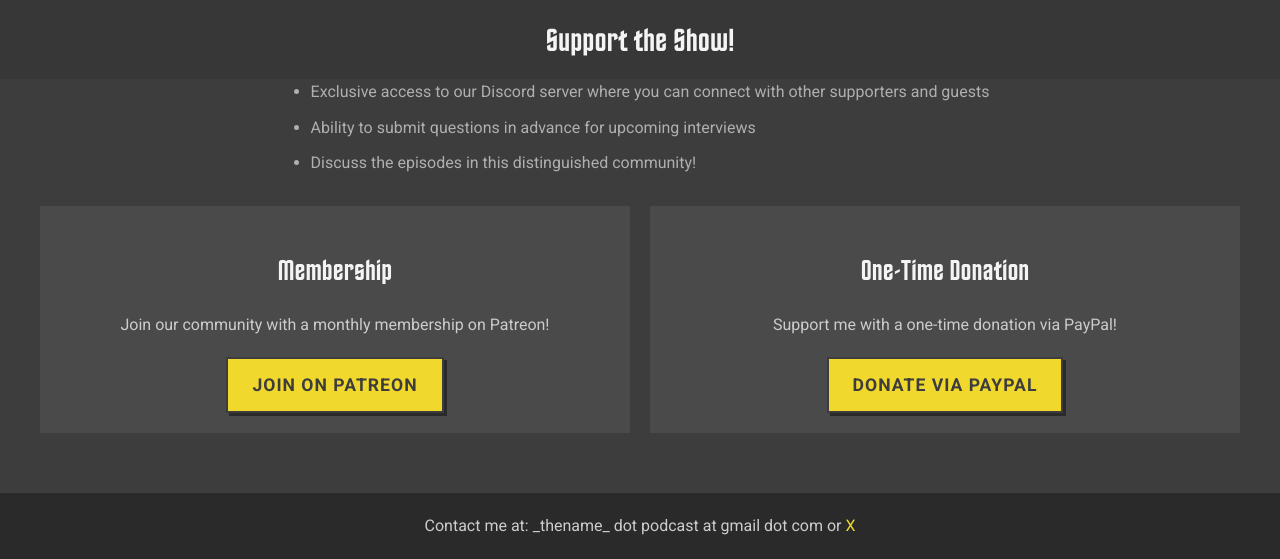
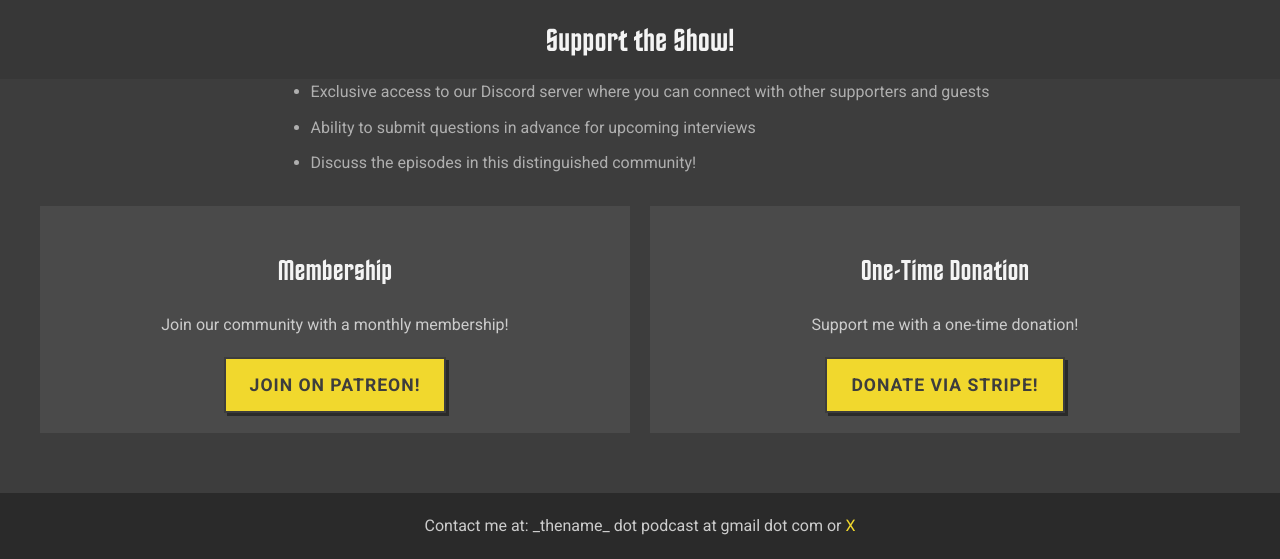
Before and after one commit to OatmealLick/website, a plain HTML site: page index.html in a window 1280 px wide. Shown: the part 721-1280 px from the top of the page. Drawn offline with Linux system fonts and the light colour scheme.

Commit message:
Replace paypal with stripe

```diff
--- a/index.html
+++ b/index.html
@@ -242,13 +242,13 @@
         <div class="sponsorship-section">
             <div class="membership">
                 <h2>Membership</h2>
-                <p>Join our community with a monthly membership on Patreon!</p>
-                <a href="https://www.patreon.com/wookash" class="btn">Join on Patreon</a>
+                <p>Join our community with a monthly membership!</p>
+                <a href="https://www.patreon.com/wookash" class="btn">Join on Patreon!</a>
             </div>
             <div class="donation">
                 <h2>One-Time Donation</h2>
-                <p>Support me with a one-time donation via PayPal!</p>
-                <a href="https://www.paypal.com/donate/?hosted_button_id=8HC5L4B3KRSYE" class="btn">Donate via PayPal</a>
+                <p>Support me with a one-time donation!</p>
+                <a href="https://buy.stripe.com/7sY28j9vu0EZ7Wh55c6EU01" class="btn">Donate via Stripe!</a>
             </div>
         </div>
     </div>
```
